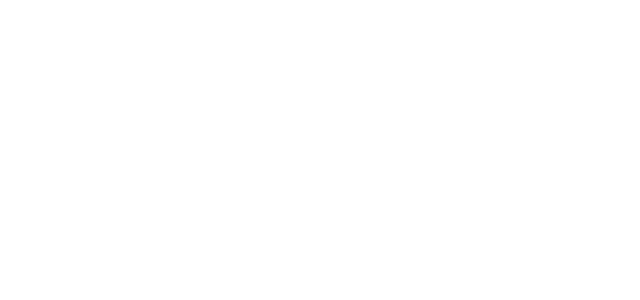
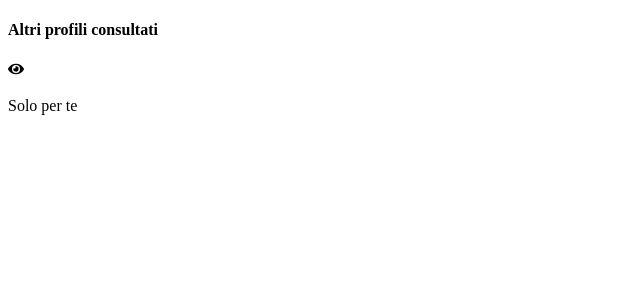
Before and after one commit to MrElliott25/Build-Week-3, a React (Vite) app: page / in a window 1280 px wide. Shown: the top 300 px of the page, without its empty margins (0-640 px from the left). Built offline with nearby package versions, Linux system fonts and the light colour scheme.

Commit message:
Add Sidebar components and integrate react-icons; update package dependencies

```diff
--- a/package.json
+++ b/package.json
@@ -16,6 +16,7 @@
     "react-bootstrap": "^2.10.10",
     "react-bootstrap-icons": "^1.11.6",
     "react-dom": "^19.2.0",
+    "react-icons": "^5.5.0",
     "react-redux": "^9.2.0",
     "react-router-dom": "^7.13.0"
   },
--- a/src/App.jsx
+++ b/src/App.jsx
@@ -1,5 +1,12 @@
+import SidebarCardComponent from "./components/SidebarComponent/SidebarCardComponent/SidebarCardComponent";
+import SidebarComponent from "./components/SidebarComponent/SidebarComponent";
+
 function App() {
-  return <></>;
+  return <>
+  <SidebarComponent>
+
+  </SidebarComponent>
+  </>;
 }
 
 export default App;
--- /dev/null
+++ b/src/components/SidebarComponent/SidebarCardComponent/SidebarCardComponent.jsx
@@ -0,0 +1,8 @@
+ function SidebarCardComponent(){
+return (<>
+
+
+</>)
+ }
+
+ export default SidebarCardComponent
--- /dev/null
+++ b/src/components/SidebarComponent/SidebarComponent.jsx
@@ -0,0 +1,46 @@
+import { Col, Row } from "react-bootstrap";
+import { FaEye, FaLinkedin } from "react-icons/fa";
+import SidebarCardComponent from "./SidebarCardComponent/SidebarCardComponent";
+import "../SidebarComponent/"
+
+function SidebarComponent() {
+  const profiles = [
+  {
+    name: "Luca Ferri",
+    description: "TechNova Solutions"
+  },
+  {
+    name: "Giulia Conti",
+    description: "ByteWave Systems"
+  },
+  {
+    name: "Alessandro Moretti",
+    description: "CyberNetica Labs"
+  },
+  {
+    name: "Martina Rinaldi",
+    description: "DataSphere Technologies"
+  }
+];
+
+  return (
+    <>
+      <Row>
+        <Col>
+    <h4>Altri profili consultati</h4>
+    <Col className="d-flex align-items-center">
+        <FaEye className="me-2" />
+        <p className="mb-0">Solo per te</p>
+      </Col>
+
+        {profiles.map((card,index)=>{
+            return <SidebarCardComponent key={index} card={card}></SidebarCardComponent>
+        })}
+        </Col>
+      </Row>
+
+    </>
+  );
+}
+
+export default SidebarComponent;
```
Also changed, not shown: src/components/TestComponent.jsx (+12 -0 lines), src/components/SidebarComponent/SidebarCardComponent/SidebarCardComponent.css (added), src/components/SidebarComponent/SidebarComponent.css (added), 1 other file (tests, documents, lock files or other folders).
